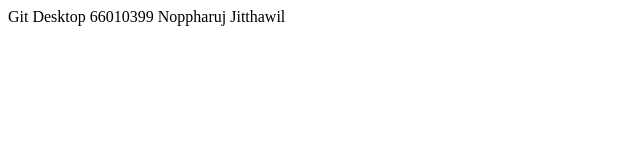
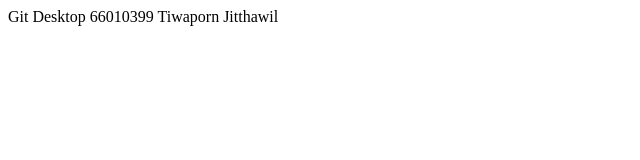
Before and after one commit to ruddeen/git101, a plain HTML site: page index.html in a window 1280 px wide. Shown: the full height of the page, 0-640 px from the left. Drawn offline with Linux system fonts and the light colour scheme.

Commit message:
Update index.html

```diff
--- a/index.html
+++ b/index.html
@@ -6,6 +6,6 @@
     <title>Document</title>
 </head>
 <body>
-    Git Desktop 66010399 Noppharuj Jitthawil
+    Git Desktop 66010399 Tiwaporn Jitthawil
 </body>
 </html>
```
